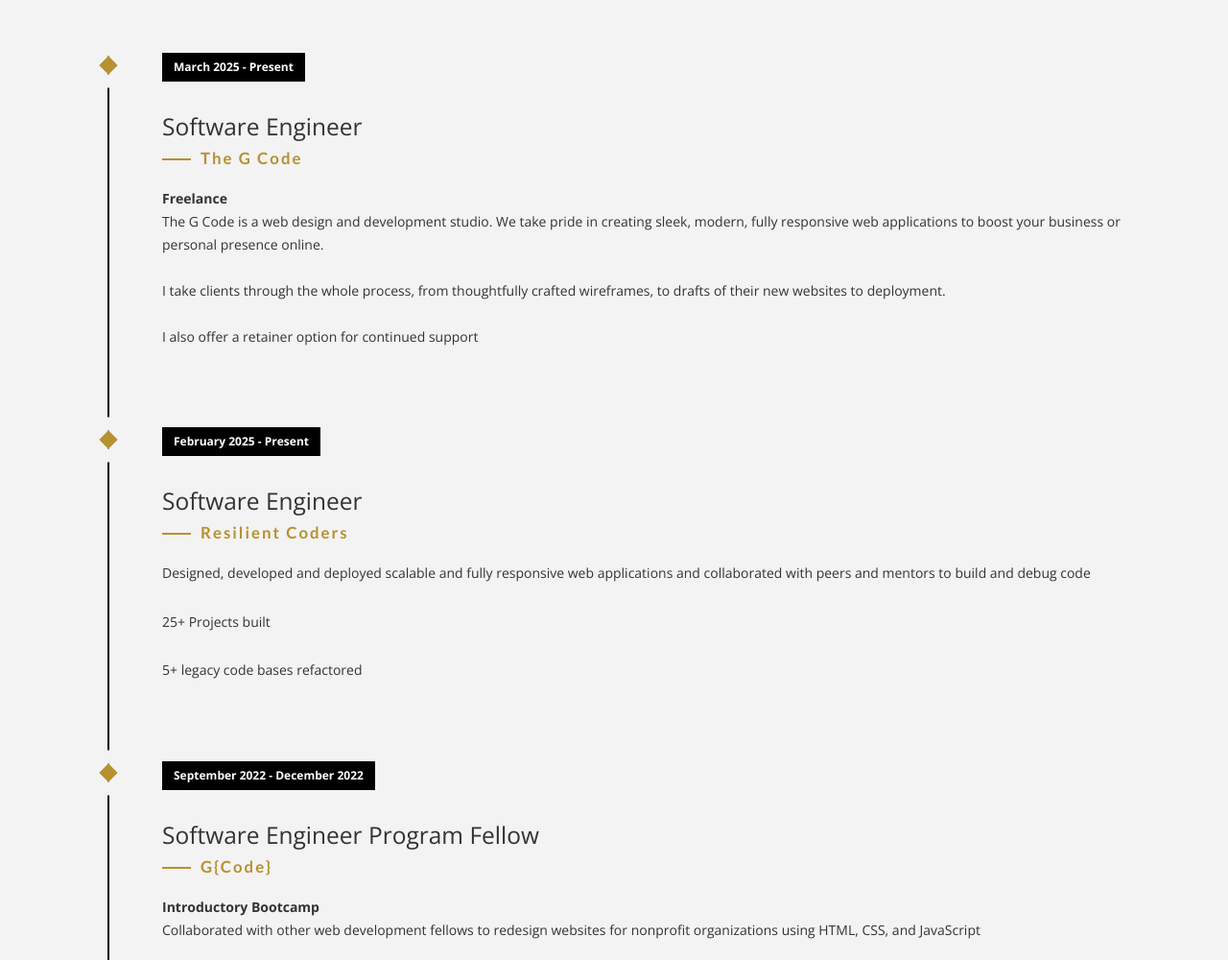
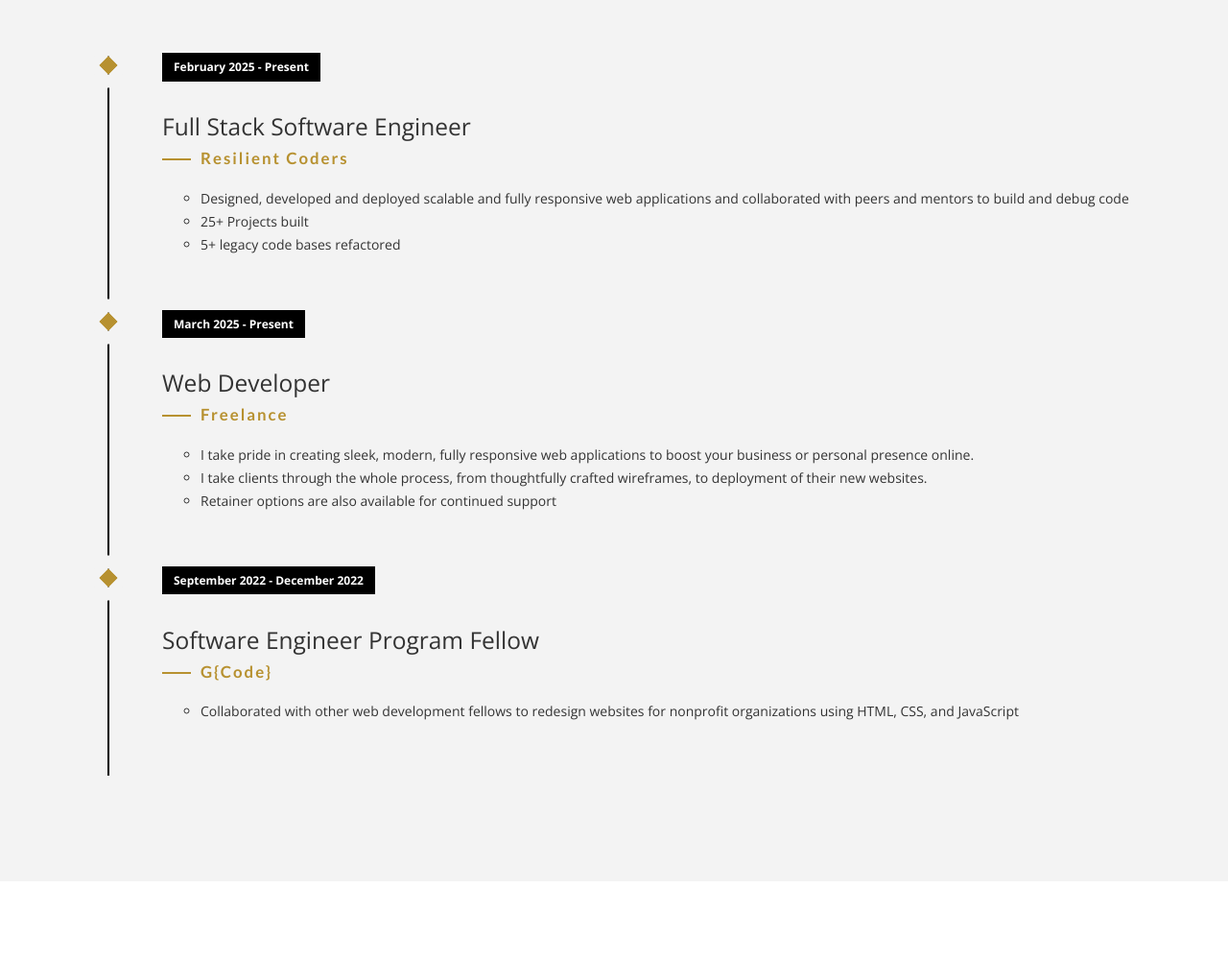
Before and after one commit to medinag-codes/portfolio, a plain HTML site: page index.html in a window 1280 px wide. Shown: the part 1868-2868 px from the top of the page at 96% size. Drawn offline with nearby package versions, Linux system fonts and the light colour scheme; files whose address does not match are found by name; a web font is replaced by a local one.

Commit message:
rearranged some bullet points

```diff
--- a/index.html
+++ b/index.html
@@ -91,28 +91,30 @@
             </div>
             <div class="col-md-12">
                 <ul class="timeline">
+                    <li class="timeline-event" data-aos="fade-up" data-aos-delay=".2">
+                        <label class="timeline-event-icon"></label>
+                        <div class="timeline-event-copy">
+                            <p class="timeline-event-thumbnail">February 2025 - Present</p>
+                            <h3>Full Stack Software Engineer</h3>
+                            <h4>Resilient Coders</h4>
+                            <ul>
+                                <li>Designed, developed and deployed scalable and fully responsive web applications and collaborated with peers and mentors to build and debug code</li>
+                                <li>25+ Projects built</li>
+                                <li>5+ legacy code bases refactored</li>
+                            </ul>
+                        </div>
+                    </li>
                     <li class="timeline-event" data-aos="fade-up">
                         <label class="timeline-event-icon"></label>
                         <div class="timeline-event-copy">
                             <p class="timeline-event-thumbnail">March 2025 - Present</p>
-                            <h3>Software Engineer</h3>
-                            <h4>The G Code</h4>
-                            <p><strong>Freelance</strong>
-                                <br>The G Code is a web design and development studio. We take pride in creating sleek, modern, fully responsive web applications to boost your business or personal presence online.<br>
-                                <br>I take clients through the whole process, from thoughtfully crafted wireframes, to drafts of their new websites to deployment.<br>
-                                <br>I also offer a retainer option for continued support<br>
-                            </p>
-                        </div>
-                    </li>
-                    <li class="timeline-event" data-aos="fade-up" data-aos-delay=".2">
-                        <label class="timeline-event-icon"></label>
-                        <div class="timeline-event-copy">
-                            <p class="timeline-event-thumbnail">February 2025 - Present</p>
-                            <h3>Software Engineer</h3>
-                            <h4>Resilient Coders</h4>
-                            <p>Designed, developed and deployed scalable and fully responsive web applications and collaborated with peers and mentors to build and debug code</p>
-                            <p>25+ Projects built</p>
-                            <p>5+ legacy code bases refactored</p>
+                            <h3>Web Developer</h3>
+                            <h4>Freelance</h4>
+                            <ul>
+                                <li>I take pride in creating sleek, modern, fully responsive web applications to boost your business or personal presence online.</li>
+                                <li> I take clients through the whole process, from thoughtfully crafted wireframes, to deployment of their new websites.</li>
+                                <li>Retainer options are also available for continued support</li>
+                            </ul>
                         </div>
                     </li>
                     <li class="timeline-event" data-aos="fade-up" data-aos-delay=".4">
@@ -121,8 +123,9 @@
                             <p class="timeline-event-thumbnail">September 2022 - December 2022</p>
                             <h3>Software Engineer Program Fellow</h3>
                             <h4>G{code}</h4>
-                            <p><strong>Introductory Bootcamp</strong>
-                                <br>Collaborated with other web development fellows to redesign websites for nonprofit organizations using HTML, CSS, and JavaScript</p>
+                            <ul>
+                                <li>Collaborated with other web development fellows to redesign websites for nonprofit organizations using HTML, CSS, and JavaScript</li>
+                            </ul>
                         </div>
                     </li>
                 </ul>
```
